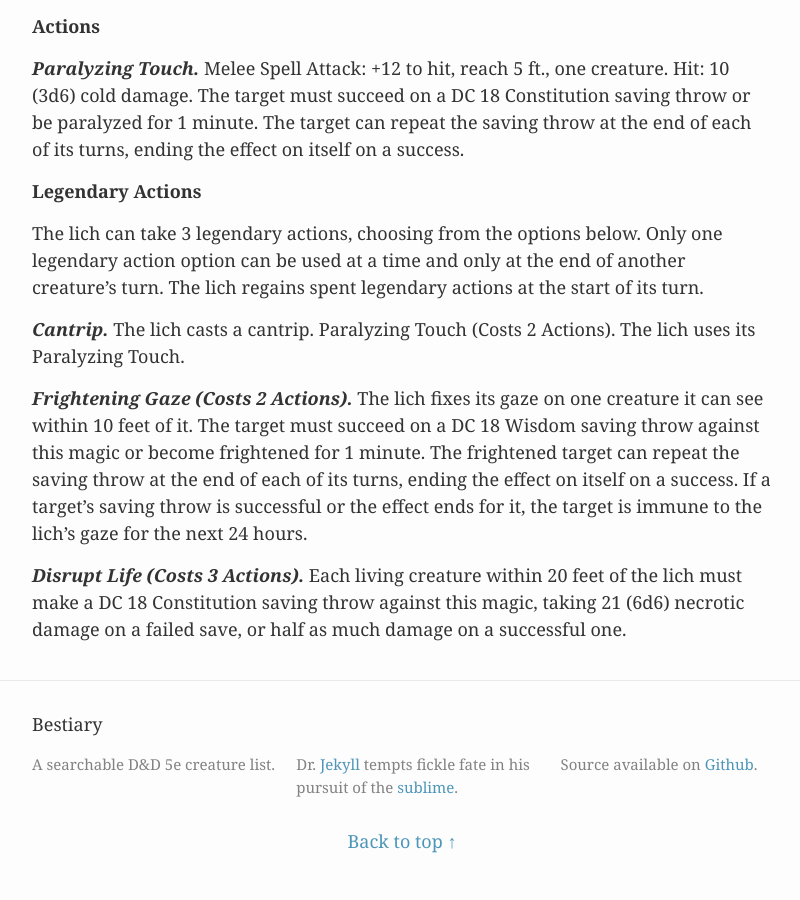
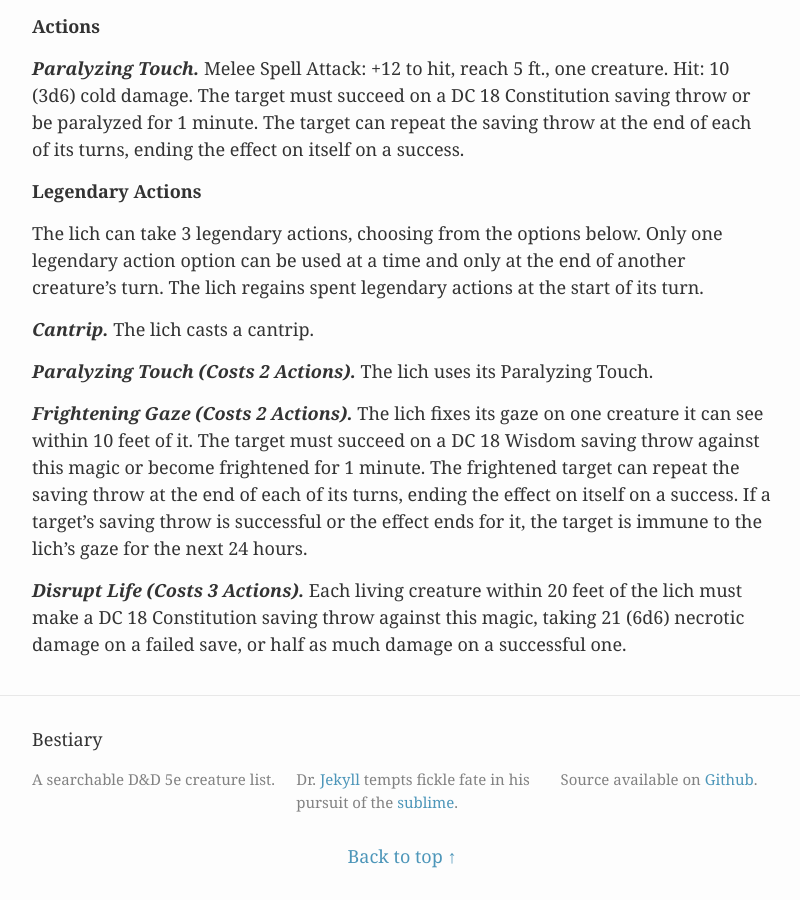
Before and after one commit to beaurancourt/bestiary, a Jekyll site: the page built from _posts/2016-02-29-lich.markdown, in a window 1280 px wide and 900 px high, scrolled down 1611 px. Shown: the whole window, without its empty margins (238-1038 px from the left). Built offline with Jekyll 4.4.1, drawn with Linux system fonts in a browser that asks for light colours.

```diff
--- a/_posts/2016-02-29-lich.markdown
+++ b/_posts/2016-02-29-lich.markdown
@@ -69,7 +69,9 @@ tags: [medium, undead, cr21]
 
 The lich can take 3 legendary actions, choosing from the options below. Only one legendary action option can be used at a time and only at the end of another creature’s turn. The lich regains spent legendary actions at the start of its turn.
 
-***Cantrip.*** The lich casts a cantrip. Paralyzing Touch (Costs 2 Actions). The lich uses its Paralyzing Touch.
+***Cantrip.*** The lich casts a cantrip.
+
+***Paralyzing Touch (Costs 2 Actions).*** The lich uses its Paralyzing Touch.
 
 ***Frightening Gaze (Costs 2 Actions).*** The lich fixes its gaze on one creature it can see within 10 feet of it. The target must succeed on a DC 18 Wisdom saving throw against this magic or become frightened for 1 minute. The frightened target can repeat the saving throw at the end of each of its turns, ending the effect on itself on a success. If a target’s saving throw is successful or the effect ends for it, the target is immune to the lich’s gaze for the next 24 hours.
 
```
